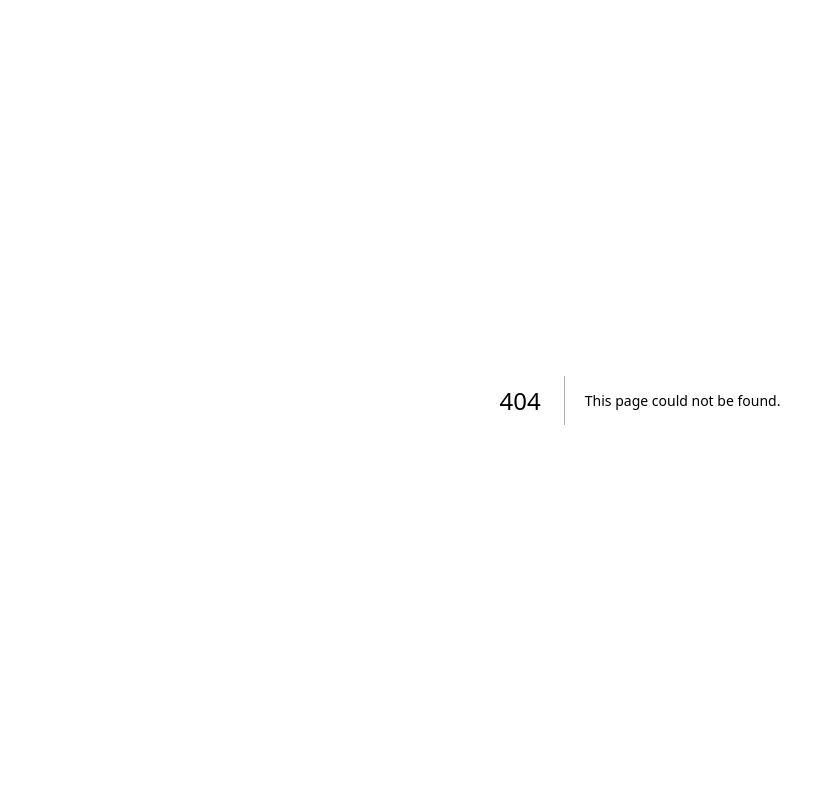
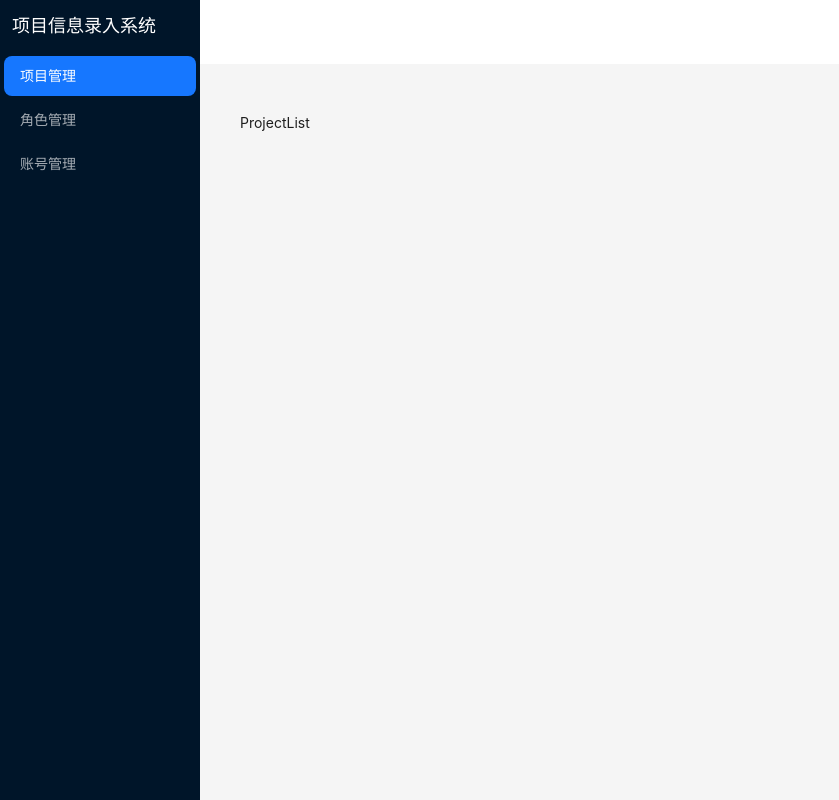
Before and after one commit to wanlijun/fe-project-management, a Next.js app: page /admin/project/list in a window 1280 px wide. Before the commit this address had no page. Shown: the whole page, without its empty margins (0-839 px from the left). Built offline with nearby package versions, Linux system fonts and the light colour scheme.

Commit message:
feat:菜单；跳转

```diff
--- a/src/app/admin/layout.tsx
+++ b/src/app/admin/layout.tsx
@@ -1,15 +1,70 @@
+"use client"
+
 import Link from 'next/link';
+import { Suspense, useState } from 'react';
+import type { MenuProps } from 'antd';
+import { Layout, Menu } from 'antd';
+import Loading from './loading';
+
+
+type Items = NonNullable<MenuProps["items"]>[number] & {
+  path?: string
+}
+const items: Items[] = [
+  {
+    label: '项目管理',
+    key: 'project',
+    path: '/admin/project/list',
+  },
+  {
+    label: '角色管理',
+    key: 'role',
+    path: '/admin/role/list',
+  },
+  {
+    label: '账号管理',
+    key: 'user',
+    path: '/admin/user/list',
+  }
+]
 const AdminLayout = ({
   children
 }: {
   children: React.ReactNode
 }) => {
+  const { Sider, Header, Content } = Layout;
+  const [current, setCurrent] = useState('project');
+  const onClick: MenuProps['onClick'] = (e) => {
+    setCurrent(e.key);
+  };
   return (
-    <section>
-      <Link href="/admin/role/list">角色管理</Link>
-      <Link href="/admin/user/list">用户管理</Link>
-      <div>{children}</div>
-    </section>
+    <Layout style={{ minHeight: '100vh' }}>
+      <Sider>
+        <div className='text-lg text-white py-3 pl-3'>项目信息录入系统</div>
+        <Menu
+          theme="dark"
+          items={items}
+          selectedKeys={[current]}
+          onClick={onClick}
+        />
+      </Sider>
+      <Layout>
+        <Header style={{ padding: 0, background: '#fff' }}/>
+        <Content style={{ margin: '24px 16px 0' }}>
+          <div
+            style={{
+              padding: 24,
+              minHeight: 360,
+            }}
+          >
+            <Suspense fallback={<Loading />}>
+              {children}
+            </Suspense>
+          </div>
+        </Content>
+      </Layout>
+    </Layout>
+
   )
 }
 export default AdminLayout;
--- /dev/null
+++ b/src/app/admin/loading.tsx
@@ -0,0 +1,4 @@
+const Loading = ()=> {
+  return <div>Loading</div>
+}
+export default Loading;
--- /dev/null
+++ b/src/app/admin/project/form/add/page.tsx
@@ -0,0 +1,4 @@
+const AddProject = () => {
+  return <div>AddProject</div>
+}
+export default AddProject;
--- /dev/null
+++ b/src/app/admin/project/form/edit/page.tsx
@@ -0,0 +1,4 @@
+const EditProject = () => {
+  return <div>EditProject</div>
+}
+export default EditProject;
--- /dev/null
+++ b/src/app/admin/project/list/page.tsx
@@ -0,0 +1,4 @@
+const ProjectList = () => {
+  return <div>ProjectList</div>
+}
+export default ProjectList;
--- a/src/app/globals.css
+++ b/src/app/globals.css
@@ -15,5 +15,4 @@
     --background-end-rgb: 0, 0, 0;
   }
 }
-
 body {}
--- a/src/app/layout.tsx
+++ b/src/app/layout.tsx
@@ -1,5 +1,6 @@
 import type { Metadata } from 'next'
 import { Inter } from 'next/font/google'
+import StyledComponentsRegistry from '../lib/AntdRegistry'
 import './globals.css'
 
 const inter = Inter({ subsets: ['latin'] })
@@ -16,7 +17,9 @@ export default function RootLayout({
 }) {
   return (
     <html lang="en">
-      <body>{children}</body>
+      <body>
+        <StyledComponentsRegistry>{children}</StyledComponentsRegistry>
+      </body>
     </html>
   )
 }
--- a/src/app/login/page.tsx
+++ b/src/app/login/page.tsx
@@ -1,4 +1,49 @@
+"use client"
+
+import { Form, Button, Input  } from 'antd';
+import { useRouter } from 'next/navigation'
+interface IFormValue {
+  username: string,
+  password: string
+}
 const Login = () => {
-  return <div> I am a login page</div>
+  const router = useRouter()
+  const onLogin = (value: IFormValue) => {
+    console.log(value, '=====')
+    router.push('/admin/project/list')
+  }
+  return (
+    <div className='w-1/4 mt-96 mx-auto border border-slate-100 p-8 shadow-sm text-center'>
+      <div className='mb-5 text-xl font-bold'>项目信息录入系统</div>
+      <Form
+        size='large'
+        onFinish={onLogin}
+      >
+        <Form.Item
+          label="账号"
+          name="username"
+          rules={[
+            {
+              required: true, message: '请输入账号'
+            }
+          ]}
+        >
+          <Input />
+        </Form.Item>
+        <Form.Item
+          label="密码"
+          name="password"
+          rules={[
+            {
+              required: true, message: '请输入密码'
+            }
+          ]}
+        >
+          <Input />
+        </Form.Item>
+        <Button className='w-full mt-4' type='primary'  htmlType="submit">登录</Button>
+      </Form>
+    </div>
+  )
 }
 export default Login;
--- a/src/app/page.tsx
+++ b/src/app/page.tsx
@@ -1,5 +1,6 @@
-
+import { redirect } from 'next/navigation'
 export default function Home() {
+  redirect('/login')
   return (
     <main>
       hello word
--- /dev/null
+++ b/src/lib/AntdRegistry.tsx
@@ -0,0 +1,22 @@
+'use client';
+
+import React from 'react';
+import { createCache, extractStyle, StyleProvider } from '@ant-design/cssinjs';
+import type Entity from '@ant-design/cssinjs/es/Cache';
+import { useServerInsertedHTML } from 'next/navigation';
+
+const StyledComponentsRegistry = ({ children }: React.PropsWithChildren) => {
+  const cache = React.useMemo<Entity>(() => createCache(), []);
+  const isServerInserted = React.useRef<boolean>(false);
+  useServerInsertedHTML(() => {
+    // 避免 css 重复插入
+    if (isServerInserted.current) {
+      return;
+    }
+    isServerInserted.current = true;
+    return <style id="antd" dangerouslySetInnerHTML={{ __html: extractStyle(cache, true) }} />;
+  });
+  return <StyleProvider cache={cache}>{children}</StyleProvider>;
+};
+
+export default StyledComponentsRegistry;
```
Also changed, not shown: package.json (+7 -5 lines), 2 other files (tests, documents, lock files or other folders).
